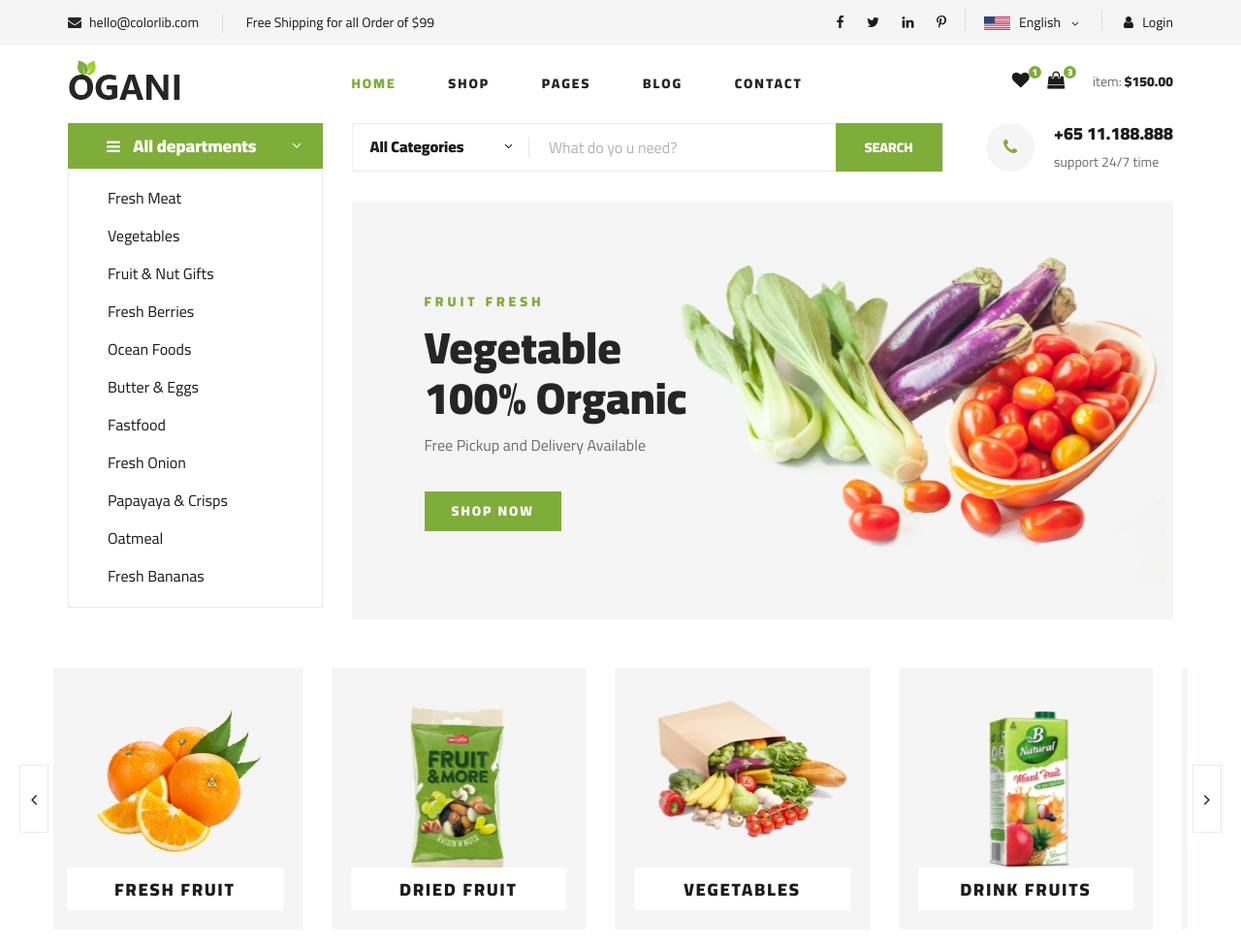
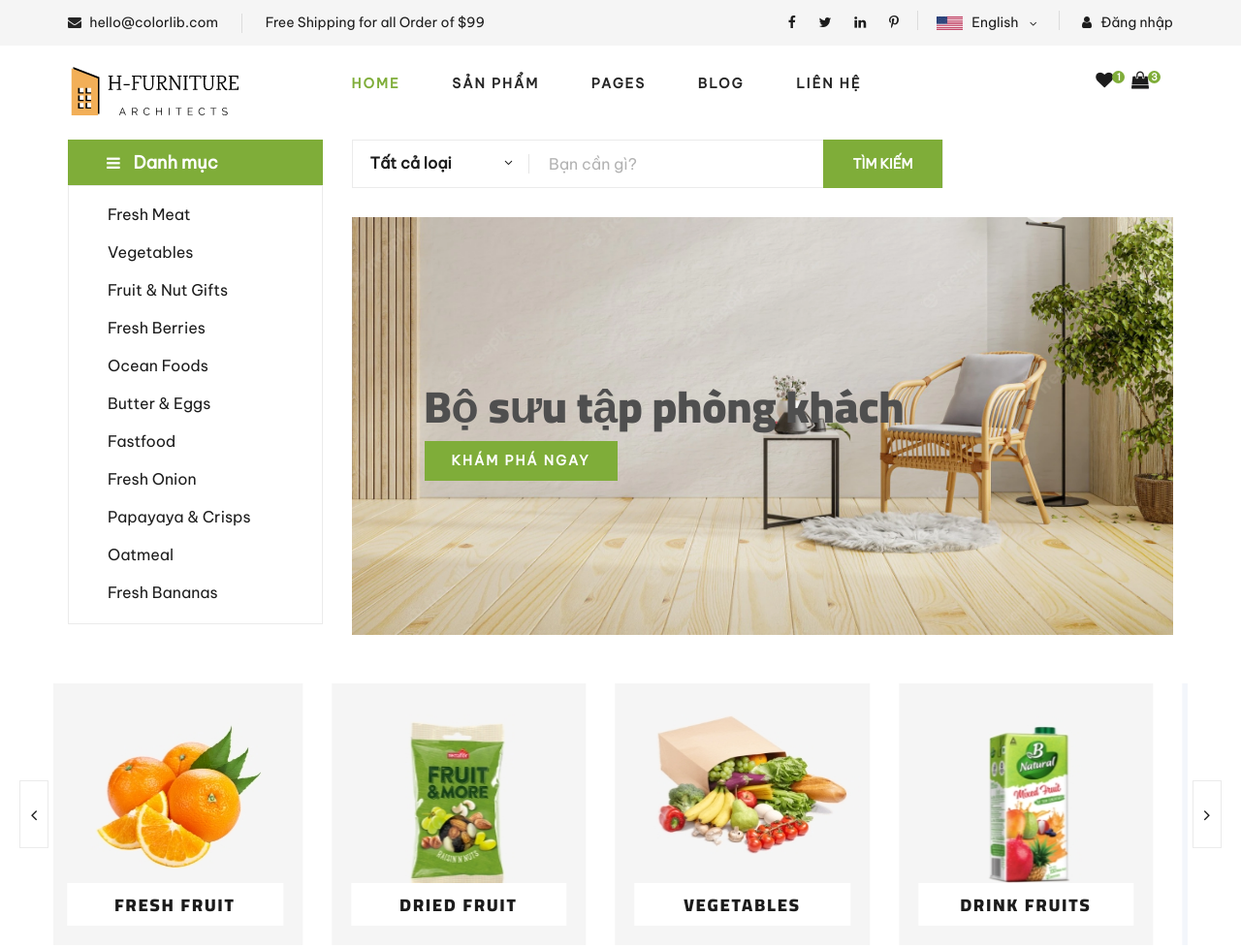
Before and after one commit to tuankiet0606/Front-End-X-ng-Th-c-H-nh, a website: page index.html in a window 1280 px wide. Shown: the top 978 px of the page at 97% size. Drawn offline with Linux system fonts and the light colour scheme.

Commit message:
update index.html file

```diff
--- a/css/style.css
+++ b/css/style.css
@@ -29,11 +29,12 @@
 /*----------------------------------------*/
 /* Template default CSS
 /*----------------------------------------*/
+@import url('https://fonts.googleapis.com/css2?family=Be+Vietnam+Pro&display=swap');
 
 html,
 body {
 	height: 100%;
-	font-family: "Cairo", sans-serif;
+	font-family: 'Be Vietnam Pro', sans-serif;
 	-webkit-font-smoothing: antialiased;
 	font-smoothing: antialiased;
 }
@@ -138,6 +139,12 @@ ol {
 	background-repeat: no-repeat;
 	background-size: cover;
 	background-position: top center;
+}
+
+.main-bg {
+	background-repeat: no-repeat;
+	background-size: cover;
+	background-position: bottom center;
 }
 
 .spad {
@@ -605,7 +612,7 @@ ol {
 	color: #ffffff;
 }
 
-.hero__categories__all:after {
+/* .hero__categories__all:after {
 	position: absolute;
 	right: 18px;
 	top: 9px;
@@ -613,7 +620,7 @@ ol {
 	font-family: "ElegantIcons";
 	font-size: 18px;
 	color: #ffffff;
-}
+} */
 
 .hero__categories ul {
 	border: 1px solid #ebebeb;
@@ -743,7 +750,7 @@ ol {
 
 .hero__text h2 {
 	font-size: 46px;
-	color: #252525;
+	color: #4f4f4f;
 	line-height: 52px;
 	font-weight: 700;
 	margin: 10px 0;
--- a/index.html
+++ b/index.html
@@ -1,13 +1,12 @@
 <!DOCTYPE html>
 <html lang="zxx">
-
 <head>
     <meta charset="UTF-8">
     <meta name="description" content="Ogani Template">
     <meta name="keywords" content="Ogani, unica, creative, html">
     <meta name="viewport" content="width=device-width, initial-scale=1.0">
     <meta http-equiv="X-UA-Compatible" content="ie=edge">
-    <title>Ogani | Template</title>
+    <title>G6 - H Fur</title>
 
     <!-- Google Font -->
     <link href="https://fonts.googleapis.com/css2?family=Cairo:wght@200;300;400;600;900&display=swap" rel="stylesheet">
@@ -53,7 +52,7 @@
                 </ul>
             </div>
             <div class="header__top__right__auth">
-                <a href="#"><i class="fa fa-user"></i> Login</a>
+                <a href="#"><i class="fa fa-user"></i> Đăng nhập</a>
             </div>
         </div>
         <nav class="humberger__menu__nav mobile-menu">
@@ -119,7 +118,7 @@
                                 </ul>
                             </div>
                             <div class="header__top__right__auth">
-                                <a href="#"><i class="fa fa-user"></i> Login</a>
+                                <a href="#"><i class="fa fa-user"></i> Đăng nhập</a>
                             </div>
                         </div>
                     </div>
@@ -130,14 +129,14 @@
             <div class="row">
                 <div class="col-lg-3">
                     <div class="header__logo">
-                        <a href="./index.html"><img src="img/logo.png" alt=""></a>
+                        <a href="./index.html"><img src="img/main-logo.png" alt=""></a>
                     </div>
                 </div>
                 <div class="col-lg-6">
                     <nav class="header__menu">
                         <ul>
                             <li class="active"><a href="./index.html">Home</a></li>
-                            <li><a href="./shop-grid.html">Shop</a></li>
+                            <li><a href="./shop-grid.html">Sản phẩm</a></li>
                             <li><a href="#">Pages</a>
                                 <ul class="header__menu__dropdown">
                                     <li><a href="./shop-details.html">Shop Details</a></li>
@@ -147,7 +146,7 @@
                                 </ul>
                             </li>
                             <li><a href="./blog.html">Blog</a></li>
-                            <li><a href="./contact.html">Contact</a></li>
+                            <li><a href="./contact.html">Liên hệ</a></li>
                         </ul>
                     </nav>
                 </div>
@@ -157,7 +156,7 @@
                             <li><a href="#"><i class="fa fa-heart"></i> <span>1</span></a></li>
                             <li><a href="#"><i class="fa fa-shopping-bag"></i> <span>3</span></a></li>
                         </ul>
-                        <div class="header__cart__price">item: <span>$150.00</span></div>
+                        <!-- <div class="header__cart__price">item: <span>$150.00</span></div> -->
                     </div>
                 </div>
             </div>
@@ -176,9 +175,10 @@
                     <div class="hero__categories">
                         <div class="hero__categories__all">
                             <i class="fa fa-bars"></i>
-                            <span>All departments</span>
+                            <span>Danh mục</span>
                         </div>
-                        <ul>
+                        <!-- List categories -->
+                        <ul id="list-category-js">
                             <li><a href="#">Fresh Meat</a></li>
                             <li><a href="#">Vegetables</a></li>
                             <li><a href="#">Fruit & Nut Gifts</a></li>
@@ -198,14 +198,14 @@
                         <div class="hero__search__form">
                             <form action="#">
                                 <div class="hero__search__categories">
-                                    All Categories
+                                    Tất cả loại
                                     <span class="arrow_carrot-down"></span>
                                 </div>
-                                <input type="text" placeholder="What do yo u need?">
-                                <button type="submit" class="site-btn">SEARCH</button>
+                                <input type="text" placeholder="Bạn cần gì?">
+                                <button type="submit" class="site-btn">Tìm kiếm</button>
                             </form>
                         </div>
-                        <div class="hero__search__phone">
+                        <!-- <div class="hero__search__phone">
                             <div class="hero__search__phone__icon">
                                 <i class="fa fa-phone"></i>
                             </div>
@@ -213,14 +213,13 @@
                                 <h5>+65 11.188.888</h5>
                                 <span>support 24/7 time</span>
                             </div>
-                        </div>
+                        </div> -->
                     </div>
-                    <div class="hero__item set-bg" data-setbg="img/hero/banner.jpg">
+                    <!-- <div class="hero__item set-bg" data-setbg="img/hero/banner.jpg"> -->
+                    <div class="hero__item set-bg main-bg" data-setbg="img/bg-main.webp">
                         <div class="hero__text">
-                            <span>FRUIT FRESH</span>
-                            <h2>Vegetable <br />100% Organic</h2>
-                            <p>Free Pickup and Delivery Available</p>
-                            <a href="#" class="primary-btn">SHOP NOW</a>
+                            <h2>Bộ sưu tập phòng khách</h2>
+                            <a href="#" class="primary-btn">Khám phá ngay</a>
                         </div>
                     </div>
                 </div>
@@ -701,7 +700,7 @@
                 <div class="col-lg-3 col-md-6 col-sm-6">
                     <div class="footer__about">
                         <div class="footer__about__logo">
-                            <a href="./index.html"><img src="img/logo.png" alt=""></a>
+                            <a href="./index.html"><img src="img/logo-main.png" alt=""></a>
                         </div>
                         <ul>
                             <li>Address: 60-49 Road 11378 New York</li>
@@ -772,8 +771,8 @@
     <script src="js/owl.carousel.min.js"></script>
     <script src="js/main.js"></script>
 
-
-
+    <!-- Fetch API -->
+    <script src="./js/fetch-api/category.js"></script>
 </body>
 
 </html>
--- /dev/null
+++ b/js/fetch-api/category.js
@@ -0,0 +1,18 @@
+const $ = document.querySelector.bind(document);
+const ulElement = $('#list-category-js');
+
+const start = () => {
+    getCategories()
+}
+
+function render(categories) {
+    for(let category of categories ) {
+        <li>`${category.title}`</li>
+    }
+}
+
+const getCategories = () => {
+    fetch('http://localhost:3000/categories')
+        .then(res => res.json())
+        .then(categories => render(categories))
+}
```
Also changed, not shown: db.json (added, +8 -0 lines), package.json (added, +22 -0 lines), img/background-main.jpg (added), img/bg-main.webp (added), img/main-logo.png (added), 1 other file.
